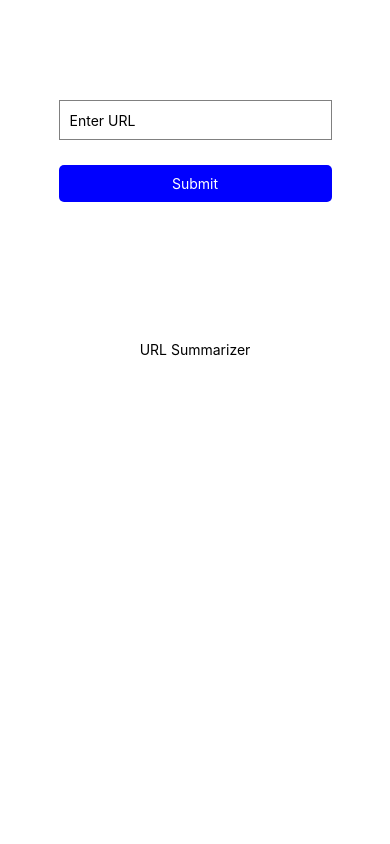
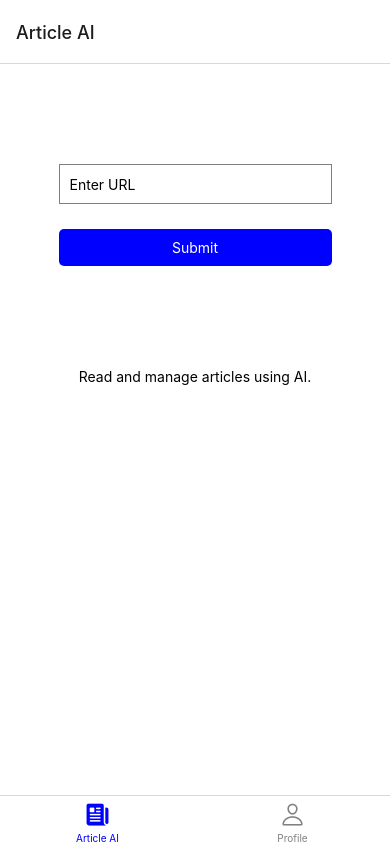
Before and after one commit to dewinterjack/url-summarizer, a React Native app: screen / in a window 390 px wide. Built offline with nearby package versions, Linux system fonts and the light colour scheme.

Commit message:
add tabbed navigation and new profile page

```diff
--- a/App.js
+++ b/App.js
@@ -1,13 +1,10 @@
-import { StatusBar } from 'expo-status-bar';
-import { StyleSheet, View, ActivityIndicator, Modal, Text, TouchableOpacity, ScrollView, AppRegistry } from 'react-native';
-import { useState } from 'react';
+import { AppRegistry } from 'react-native';
+import { NavigationContainer } from '@react-navigation/native';
+import { createBottomTabNavigator } from '@react-navigation/bottom-tabs';
 import Ionicons from '@expo/vector-icons/Ionicons';
-import URLSubmitter from './components/URLSubmitter';
-import Reader from './components/Reader';
-import useArticle from './hooks/useArticle';
-import useSummary from './hooks/useSummary';
-import BookmarkButton from './Bookmark/BookmarkButton';
 import BookmarkProvider from './Bookmark/BookmarkProvider';
+import HomeScreen from './screens/HomeScreen';
+import ProfileScreen from './screens/ProfileScreen';
 
 export default function AppWrapper() {
   return (
@@ -17,109 +14,40 @@ export default function AppWrapper() {
   );
 }
 
-function App() {
-  const [isSummaryVisible, setIsSummaryVisible] = useState(false);
-  const [isArticleVisible, setIsArticleVisible] = useState(false);
+const Tab = createBottomTabNavigator();
 
-  const onArticleFetched = () => {
-    resetSummary();
-    setIsSummaryVisible(false);
-    setIsArticleVisible(true);
-  };
+export function App() {
+  return (
+    <NavigationContainer>
+      <Tab.Navigator
+        screenOptions={({ route }) => ({
+          tabBarIcon: ({ focused, color, size }) => {
+            let iconName;
 
-  const onFetchSummary = () => {
-    setIsSummaryVisible(true);
-  };
+            if (route.name === 'Article AI') {
+              iconName = focused ? 'newspaper' : 'newspaper-outline';
+            } else if (route.name === 'Profile') {
+              iconName = focused ? 'person' : 'person-outline';
+            }
 
-  const { article, isLoading: isArticleLoading, fetchArticle } = useArticle(onArticleFetched);
-  const { summary, isLoading: isSummaryLoading, fetchSummary, resetSummary } = useSummary(article, onFetchSummary);
-
-  return (
-    <View style={styles.container}>
-
-      {isArticleLoading ? (
-        <ActivityIndicator size="large" color="#0000ff" style={styles.activityIndicator} />
-      ) : (
-        <URLSubmitter handleSubmit={fetchArticle} />
-      )}
-
-      <Modal
-        animationType="slide"
-        transparent={false}
-        visible={isArticleVisible}
-        onRequestClose={() => setIsArticleVisible(false)}>
-
-        <View style={styles.modalHeader}>
-          <View style={{ flex: 1 }} />
-          <BookmarkButton />
-          {isSummaryVisible
-            ? <TouchableOpacity style={styles.summaryButton} onPress={() => setIsSummaryVisible(false)}>
-              <Text style={styles.summaryButtonText}>Hide Summary</Text>
-            </TouchableOpacity>
-            : <TouchableOpacity style={styles.summaryButton} onPress={fetchSummary}>
-              <Text style={styles.summaryButtonText}>Read Summary</Text>
-            </TouchableOpacity>
-          }
-        </View>
-
-        {isSummaryVisible && (
-          <View style={styles.summaryContainer}>
-            {isSummaryLoading
-              ? <ActivityIndicator size="large" color="#0000ff" style={styles.activityIndicatorSummary} />
-              : <ScrollView>
-                <Reader content={summary} />
-              </ScrollView>
-            }
-          </View>
-        )}
-
-        <Reader content={article} />
-        <TouchableOpacity style={styles.closeButton} onPress={() => setIsArticleVisible(false)}>
-          <Ionicons name="close" size={32} />
-        </TouchableOpacity>
-      </Modal>
-
-      <StatusBar style="auto" />
-    </View>
+            // You can return any component that you like here!
+            return <Ionicons name={iconName} size={size} color={color} />;
+          },
+          "tabBarActiveTintColor": "blue",
+          "tabBarInactiveTintColor": "gray",
+          "tabBarStyle": [
+            {
+              "display": "flex"
+            },
+            null
+          ]
+        })}
+      >
+        <Tab.Screen name="Article AI" component={HomeScreen} />
+        <Tab.Screen name="Profile" component={ProfileScreen} />
+      </Tab.Navigator>
+    </NavigationContainer>
   );
 }
 
 AppRegistry.registerComponent('App', () => AppWrapper);
-
-const styles = StyleSheet.create({
-  container: {
-    flex: 1,
-    backgroundColor: '#fff',
-    alignItems: 'center',
-    justifyContent: 'center',
-  },
-  summaryContainer: {
-    backgroundColor: '#e0e0e0',
-    borderRadius: 10,
-    margin: 10,
-    padding: 10,
-    flexShrink: 1,
-    maxHeight: 300
-  },
-  summaryButton: {
-    marginTop: 25
-  },
-  closeButton: {
-    marginBottom: 50,
-    alignSelf: 'center'
-  },
-  activityIndicator: {
-    marginTop: 20,
-    alignSelf: 'center'
-  },
-  activityIndicatorSummary: {
-    alignSelf: 'center',
-    marginTop: 20,
-  },
-  modalHeader: {
-    flexDirection: 'row',
-    justifyContent: 'flex-end',
-    alignItems: 'center',
-    padding: 10,
-  },
-});
--- a/components/URLSubmitter.js
+++ b/components/URLSubmitter.js
@@ -29,7 +29,7 @@ function URLSubmitter({ handleSubmit }) {
         </TouchableOpacity>
       </View>
       <View style={styles.bottomContainer}>
-        <Text>URL Summarizer</Text>
+        <Text>Read and manage articles using AI.</Text>
       </View>
     </View>
   );
--- a/package.json
+++ b/package.json
@@ -16,6 +16,8 @@
     ]
   },
   "dependencies": {
+    "@react-navigation/bottom-tabs": "^6.5.8",
+    "@react-navigation/native": "^6.1.7",
     "expo": "~49.0.7",
     "expo-status-bar": "~1.6.0",
     "jest": "^29.2.1",
--- /dev/null
+++ b/screens/HomeScreen.js
@@ -0,0 +1,114 @@
+import { StatusBar } from 'expo-status-bar';
+import { StyleSheet, View, ActivityIndicator, Modal, Text, TouchableOpacity, ScrollView } from 'react-native';
+import { useState } from 'react';
+import Ionicons from '@expo/vector-icons/Ionicons';
+import URLSubmitter from '../components/URLSubmitter';
+import Reader from '../components/Reader';
+import useArticle from '../hooks/useArticle';
+import useSummary from '../hooks/useSummary';
+import BookmarkButton from '../Bookmark/BookmarkButton';
+
+export default function HomeScreen() {
+  const [isSummaryVisible, setIsSummaryVisible] = useState(false);
+  const [isArticleVisible, setIsArticleVisible] = useState(false);
+
+  const onArticleFetched = () => {
+    resetSummary();
+    setIsSummaryVisible(false);
+    setIsArticleVisible(true);
+  };
+
+  const onFetchSummary = () => {
+    setIsSummaryVisible(true);
+  };
+
+  const { article, isLoading: isArticleLoading, fetchArticle } = useArticle(onArticleFetched);
+  const { summary, isLoading: isSummaryLoading, fetchSummary, resetSummary } = useSummary(article, onFetchSummary);
+
+  return (
+    <View style={styles.container}>
+
+      {isArticleLoading ? (
+        <ActivityIndicator size="large" color="#0000ff" style={styles.activityIndicator} />
+      ) : (
+        <URLSubmitter handleSubmit={fetchArticle} />
+      )}
+
+      <Modal
+        animationType="slide"
+        transparent={false}
+        visible={isArticleVisible}
+        onRequestClose={() => setIsArticleVisible(false)}>
+
+        <View style={styles.modalHeader}>
+          <View style={{ flex: 1 }} />
+          <BookmarkButton />
+          {isSummaryVisible
+            ? <TouchableOpacity style={styles.summaryButton} onPress={() => setIsSummaryVisible(false)}>
+              <Text style={styles.summaryButtonText}>Hide Summary</Text>
+            </TouchableOpacity>
+            : <TouchableOpacity style={styles.summaryButton} onPress={fetchSummary}>
+              <Text style={styles.summaryButtonText}>Read Summary</Text>
+            </TouchableOpacity>
+          }
+        </View>
+
+        {isSummaryVisible && (
+          <View style={styles.summaryContainer}>
+            {isSummaryLoading
+              ? <ActivityIndicator size="large" color="#0000ff" style={styles.activityIndicatorSummary} />
+              : <ScrollView>
+                <Reader content={summary} />
+              </ScrollView>
+            }
+          </View>
+        )}
+
+        <Reader content={article} />
+        <TouchableOpacity style={styles.closeButton} onPress={() => setIsArticleVisible(false)}>
+          <Ionicons name="close" size={32} />
+        </TouchableOpacity>
+      </Modal>
+
+      <StatusBar style="auto" />
+    </View>
+  );
+}
+
+const styles = StyleSheet.create({
+  container: {
+    flex: 1,
+    backgroundColor: '#fff',
+    alignItems: 'center',
+    justifyContent: 'center',
+  },
+  summaryContainer: {
+    backgroundColor: '#e0e0e0',
+    borderRadius: 10,
+    margin: 10,
+    padding: 10,
+    flexShrink: 1,
+    maxHeight: 300
+  },
+  summaryButton: {
+    marginTop: 25
+  },
+  closeButton: {
+    marginBottom: 50,
+    alignSelf: 'center'
+  },
+  activityIndicator: {
+    marginTop: 20,
+    alignSelf: 'center'
+  },
+  activityIndicatorSummary: {
+    alignSelf: 'center',
+    marginTop: 20,
+  },
+  modalHeader: {
+    flexDirection: 'row',
+    justifyContent: 'flex-end',
+    alignItems: 'center',
+    padding: 10,
+  },
+});
--- /dev/null
+++ b/screens/ProfileScreen.js
@@ -0,0 +1,10 @@
+import React from 'react';
+import { View, Text } from 'react-native';
+
+export default function UserProfileScreen() {
+  return (
+    <View style={{ flex: 1, justifyContent: 'center', alignItems: 'center' }}>
+      <Text>User Profile Screen</Text>
+    </View>
+  );
+}
```
Also changed, not shown: 1 other file (tests, documents, lock files or other folders).
